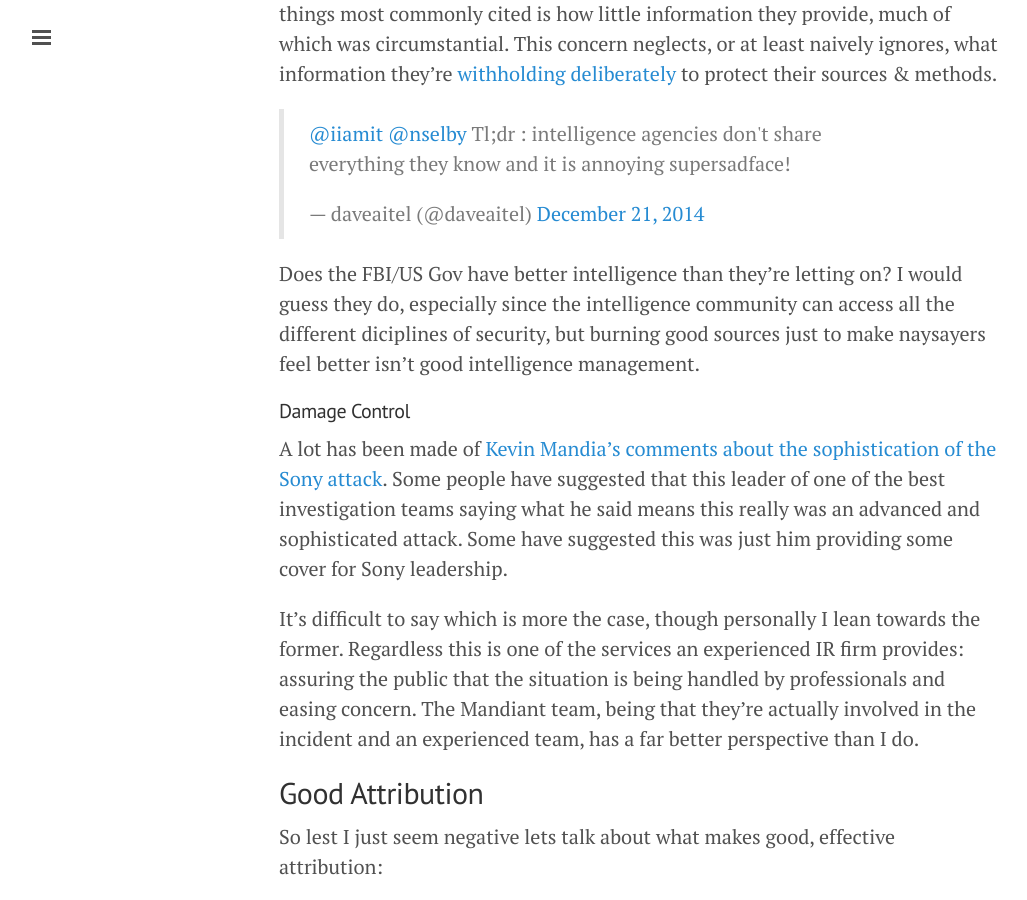
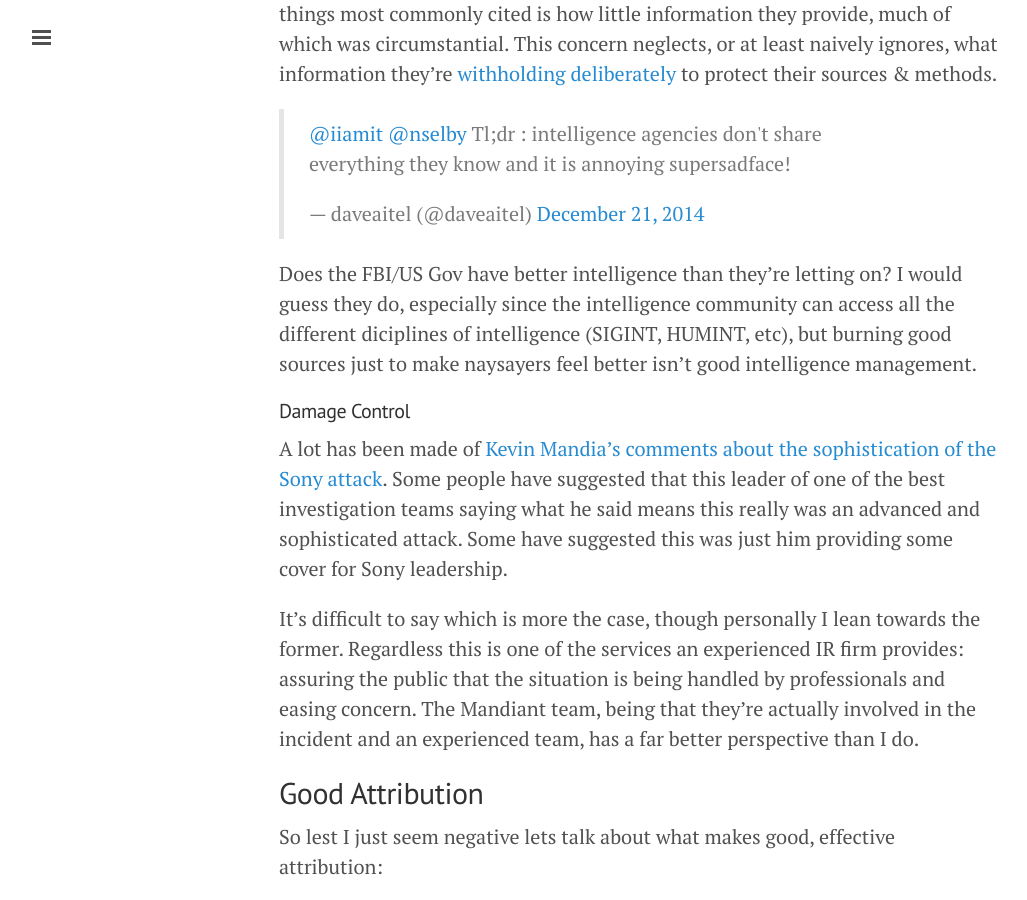
Before and after one commit to sroberts/sroberts.github.io, a Jekyll site: the page built from _posts/2015-01-04-the-perils-of-mis-attribution.md, in a window 1280 px wide and 900 px high, scrolled down 6332 px. Shown: the whole window, without its empty margins (1-1028 px from the left). Built offline with Jekyll 4.4.1, drawn with Linux system fonts in a browser that asks for light colours; nearby versions of some CDN libraries; comment, search, counter and statistics services are not loaded.

Commit message:
updated intelligence reference

```diff
--- a/_posts/2015-01-04-the-perils-of-mis-attribution.md
+++ b/_posts/2015-01-04-the-perils-of-mis-attribution.md
@@ -97,7 +97,7 @@
   <blockquote class="twitter-tweet" lang="en"><p><a href="https://twitter.com/iiamit">@iiamit</a> <a href="https://twitter.com/nselby">@nselby</a> Tl;dr : intelligence agencies don&#39;t share everything they know and it is annoying supersadface!</p>&mdash; daveaitel (@daveaitel) <a href="https://twitter.com/daveaitel/status/546670555643252736">December 21, 2014</a></blockquote> <script async src="//platform.twitter.com/widgets.js" charset="utf-8"></script>
 </p>
 
-Does the FBI/US Gov have better intelligence than they're letting on? I would guess they do, especially since the intelligence community can access all the different diciplines of security, but burning good sources just to make naysayers feel better isn't good intelligence management.
+Does the FBI/US Gov have better intelligence than they're letting on? I would guess they do, especially since the intelligence community can access all the different diciplines of intelligence (SIGINT, HUMINT, etc), but burning good sources just to make naysayers feel better isn't good intelligence management.
 
 #### Damage Control
 
```
